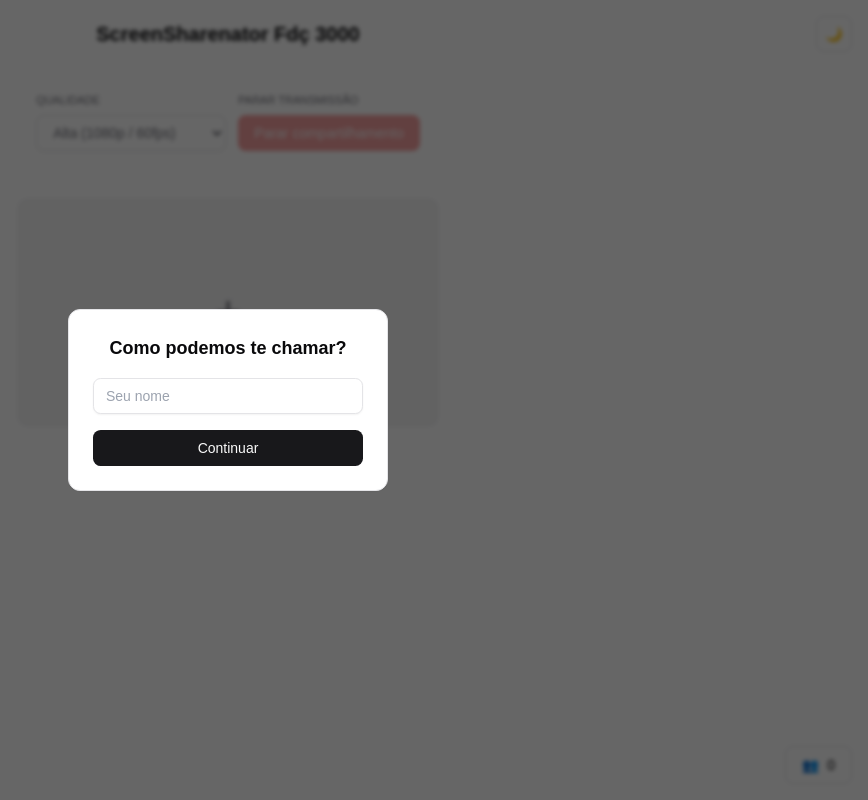
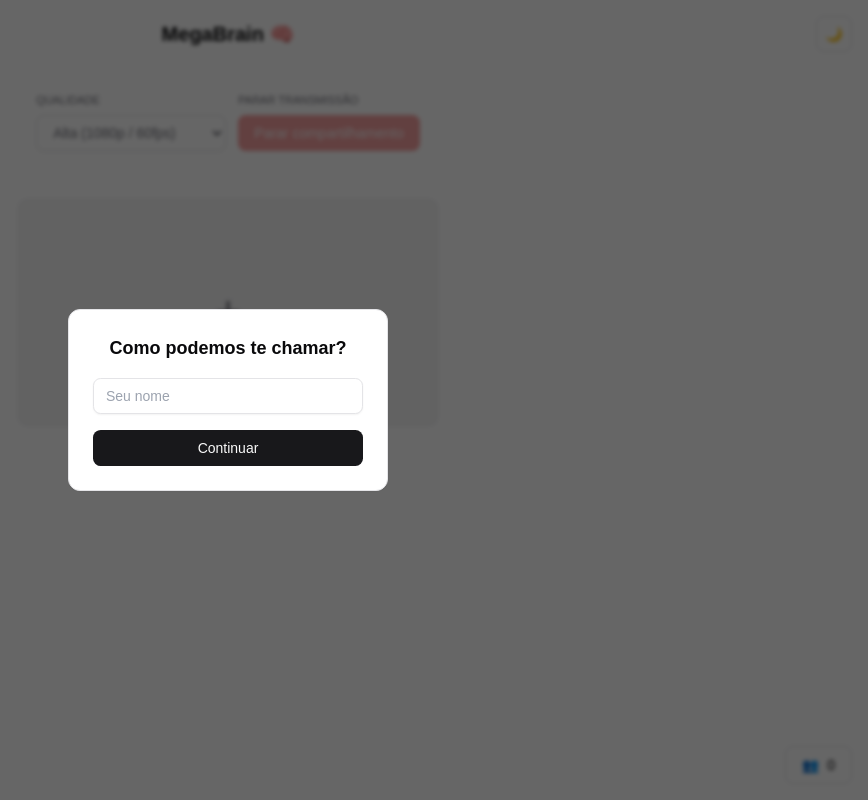
Before and after one commit to gabrielgeisler/screenshare, a website: page public/index.html in a window 1280 px wide. Shown: the whole page, without its empty margins (412-1280 px from the left). Drawn offline with nearby package versions, Linux system fonts and the light colour scheme; no server answers.

Commit message:
renomeação do projeto

```diff
--- a/public/index.html
+++ b/public/index.html
@@ -3,7 +3,7 @@
 <head>
   <meta charset="UTF-8" />
   <meta name="viewport" content="width=device-width, initial-scale=1.0" />
-  <title>ScreenSharenator Fdç 3000</title>
+  <title>🧠 - MegaBrain</title>
 
   <script>
     const temaSalvo = localStorage.getItem('screenshare_theme');
@@ -67,7 +67,7 @@
   </div>
 
   <header class="flex items-center justify-between px-4 py-5 max-w-3xl mx-auto">
-    <h1 class="text-xl font-semibold">ScreenSharenator Fdç 3000</h1>
+    <h1 class="text-xl font-semibold">MegaBrain 🧠</h1>
     <button id="themeToggle" class="btn-outline btn-icon" aria-label="Alternar modo escuro">
       <span id="themeIcon">🌙</span>
     </button>
```
